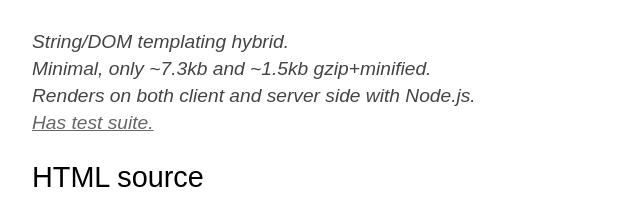
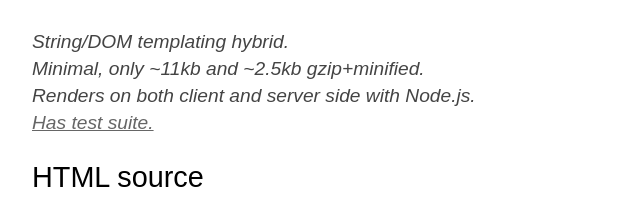
Before and after one commit to icetan/vixen, a website: page index.html in a window 1280 px wide. Shown: the part 302-517 px from the top of the page, 288-928 px from the left. Drawn offline with Linux system fonts and the light colour scheme.

Commit message:
Updated lib size

```diff
--- a/index.html
+++ b/index.html
@@ -67,7 +67,7 @@
       </h1>
       <ul>
         <li>String/DOM templating hybrid.</li>
-        <li>Minimal, only ~7.3kb and ~1.5kb gzip+minified.</li>
+        <li>Minimal, only ~11kb and ~2.5kb gzip+minified.</li>
         <li>Renders on both client and server side with Node.js.</li>
         <li><a href="runner/index.html">Has test suite.</a></li>
       </ul>
```
